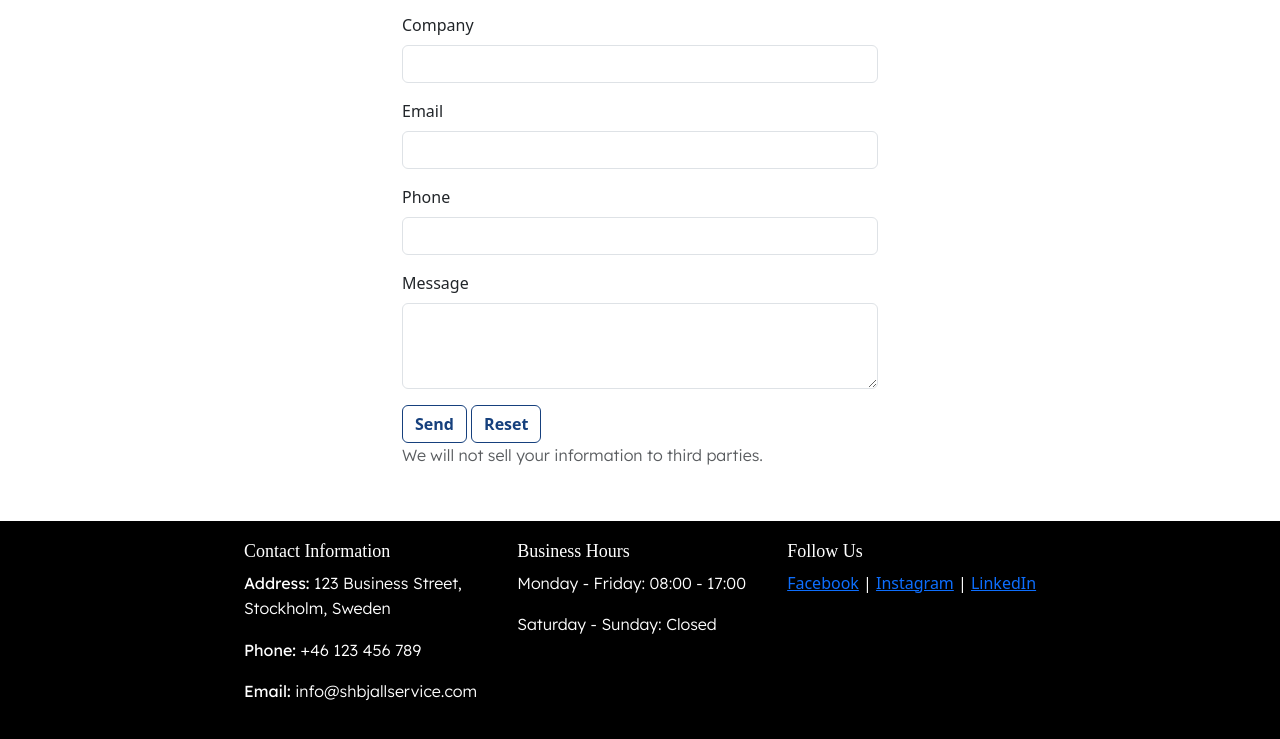
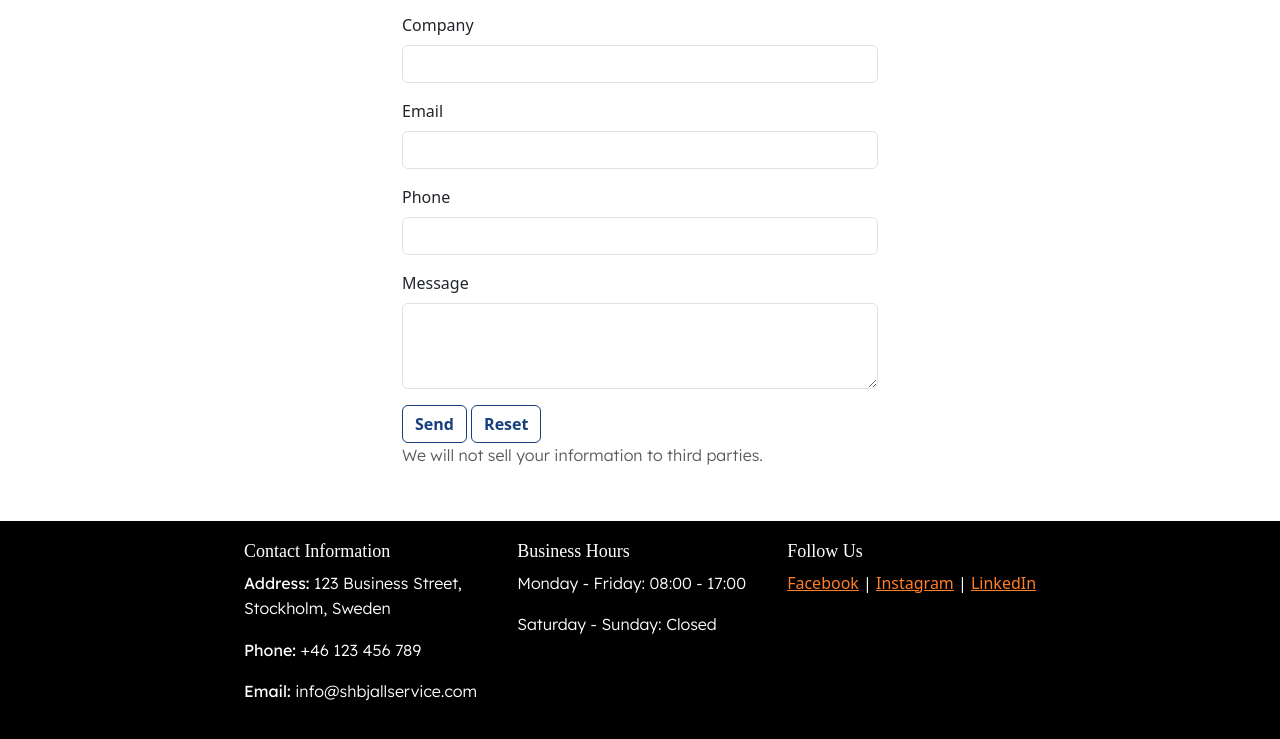
Before and after one commit to fattig-riddare-90/shbj-allservice, a plain HTML site: page index.html in a window 1280 px wide. Shown: the part 3955-4694 px from the top of the page. Drawn offline with nearby package versions, Linux system fonts and the light colour scheme; a web font is replaced by a local one.

Commit message:
Change colour on links in footer

```diff
--- a/assets/css/style.css
+++ b/assets/css/style.css
@@ -221,6 +221,10 @@ header {
     min-width: 230px;
 }
 
+footer a {
+    color: rgba(255, 126, 38, 1);
+}
+
 /* Media queries */
 
 @media screen and (max-width: 768px) {
```
